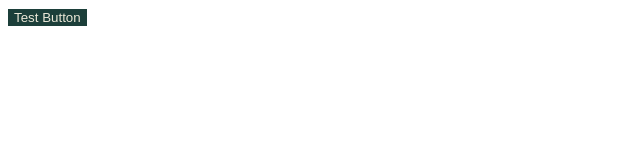
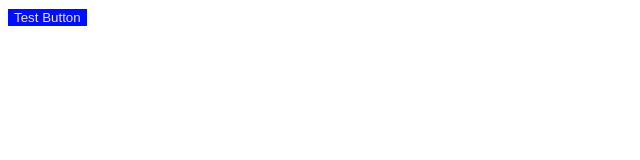
Before and after one commit to SlapsART/Test-Token-FIgma, a plain HTML site: page index.html in a window 1280 px wide. Shown: the whole page, without its empty margins (0-640 px from the left). Drawn offline with Linux system fonts and the light colour scheme.

Commit message:
Second changes commit

```diff
--- a/build/android/src/main/res/values/style_dictionary_colors.xml
+++ b/build/android/src/main/res/values/style_dictionary_colors.xml
@@ -4,7 +4,7 @@
   Do not edit directly, this file was auto-generated.
 -->
 <resources>
-  <color name="global_btn">#1c3f3a</color>
+  <color name="global_btn">#000eff</color>
   <color name="global_button_text">#ebe8d8</color>
   <color name="global_background">#ffffff</color>
 </resources>
--- a/build/css/_variables.css
+++ b/build/css/_variables.css
@@ -3,7 +3,7 @@
  */
 
 :root {
-  --sd-global-btn: #1c3f3a;
+  --sd-global-btn: #000eff;
   --sd-global-button-text: #ebe8d8;
   --sd-global-background: #ffffff;
   --sd-global-padding-button: 12;
```
